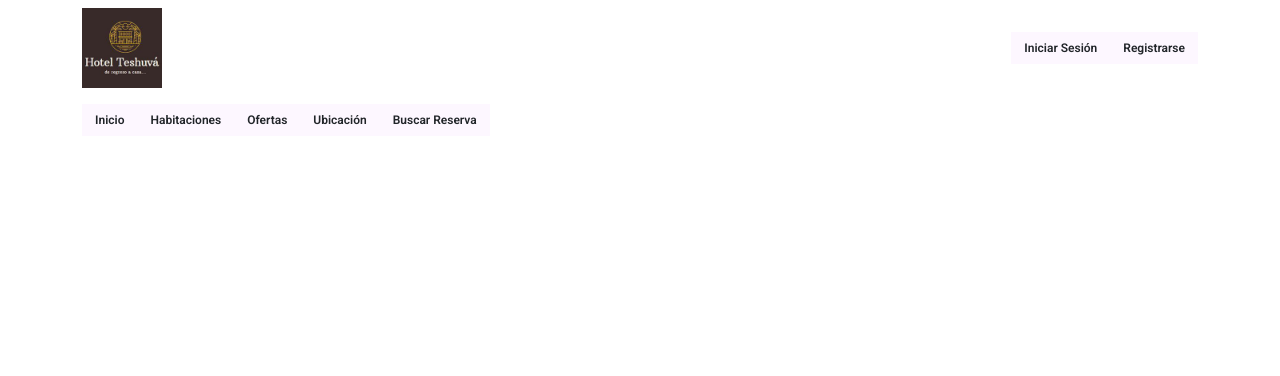
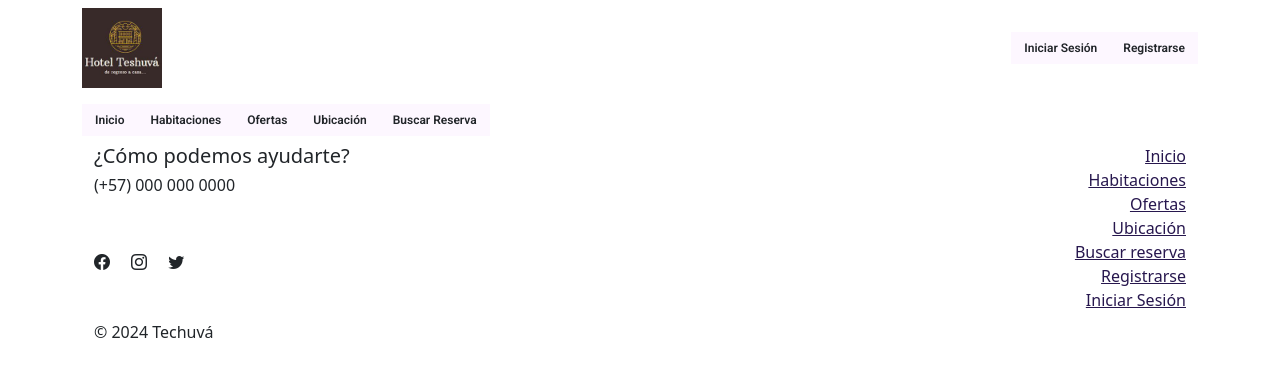
Before and after one commit to Jimena674/hotel-teshuva-deploy-test, a React (Vite) app: page / in a window 1280 px wide. Shown: the top 376 px of the page. Built offline with nearby package versions, Linux system fonts and the light colour scheme.

Commit message:
Se crea el Footer basicamente. Se crea Home y se exporta a App.jsx.

```diff
--- a/src/App.jsx
+++ b/src/App.jsx
@@ -1,10 +1,12 @@
-import Button from "./webpage/components/Button";
-import Navbar from "./webpage/components/Navbar";
+import { BrowserRouter as Router, Routes, Route } from "react-router-dom";
+import Home from "./webpage/pages/Home";
 function App() {
   return (
-    <>
-      <Navbar />
-    </>
+    <Router>
+      <Routes>
+        <Route path="/" element={<Home />}></Route>
+      </Routes>
+    </Router>
   );
 }
 
--- /dev/null
+++ b/src/webpage/components/Footer.jsx
@@ -0,0 +1,55 @@
+import { Link, NavLink } from "react-router-dom";
+export default function Footer() {
+  return (
+    <>
+      <footer className="mb-4">
+        <div className="container w-100">
+          <div className="container-fluid d-flex justify-content-between align-items-center">
+            <div
+              className="d-flex flex-column justify-content-between"
+              style={{ height: "200px" }}
+            >
+              <div className="row">
+                <h5>¿Cómo podemos ayudarte?</h5>
+                <h6>(+57) 000 000 0000</h6>
+              </div>
+              <div className="d-flex row justify-content-start">
+                <div className="col-1">
+                  <Link to="" className="text-decoration-none text-dark">
+                    <i className="bi bi-facebook" />
+                  </Link>
+                </div>
+                <div className="col-1">
+                  <Link to="" className="text-decoration-none text-dark">
+                    <i className="bi bi-instagram" />
+                  </Link>
+                </div>
+                <div className="col-1">
+                  <Link to="" className="text-decoration-none text-dark">
+                    <i className="bi bi-twitter" />
+                  </Link>
+                </div>
+              </div>
+              <div className="row">
+                <span>© 2024 Techuvá</span>
+              </div>
+            </div>
+            {/* Enlaces del sitio web */}
+            <div
+              className="d-flex flex-column justify-content-start text-end"
+              style={{ height: "200px" }}
+            >
+              <NavLink to="">Inicio</NavLink>
+              <NavLink to="">Habitaciones</NavLink>
+              <NavLink to="">Ofertas</NavLink>
+              <NavLink to="">Ubicación</NavLink>
+              <NavLink to="">Buscar reserva</NavLink>
+              <NavLink to="">Registrarse</NavLink>
+              <NavLink to="">Iniciar Sesión</NavLink>
+            </div>
+          </div>
+        </div>
+      </footer>
+    </>
+  );
+}
--- a/src/webpage/components/Navbar.jsx
+++ b/src/webpage/components/Navbar.jsx
@@ -1,4 +1,4 @@
-//import { Link, NavLink } from "react-router-dom";
+import { NavLink } from "react-router-dom";
 import Button from "./Button";
 
 export default function Navbar() {
@@ -17,20 +17,20 @@ export default function Navbar() {
             />
             {/* Enlaces de Iniciar sesión y Registro */}
             <div>
-              <a href="">
+              <NavLink to="">
                 <Button
                   name="Iniciar Sesión"
                   btnCustom="navbar-btn"
                   btnText="label-medium"
                 />
-              </a>
-              <a href="">
+              </NavLink>
+              <NavLink to="">
                 <Button
                   name="Registrarse"
                   btnCustom="navbar-btn"
                   btnText="label-medium"
                 />
-              </a>
+              </NavLink>
             </div>
           </div>
         </nav>
@@ -56,49 +56,49 @@ export default function Navbar() {
             >
               <ul className="navbar-nav me-auto mb-2 mb-lg-0">
                 <li className="nav-item">
-                  <a href="">
+                  <NavLink to="">
                     <Button
                       name="Inicio"
                       btnCustom="navbar-btn"
                       btnText="label-medium"
                     />
-                  </a>
+                  </NavLink>
                 </li>
                 <li className="nav-item">
-                  <a href="">
+                  <NavLink to="">
                     <Button
                       name="Habitaciones"
                       btnCustom="navbar-btn"
                       btnText="label-medium"
                     />
-                  </a>
+                  </NavLink>
                 </li>
                 <li className="nav-item">
-                  <a href="">
+                  <NavLink to="">
                     <Button
                       name="Ofertas"
                       btnCustom="navbar-btn"
                       btnText="label-medium"
                     />
-                  </a>
+                  </NavLink>
                 </li>
                 <li className="nav-item">
-                  <a href="">
+                  <NavLink to="">
                     <Button
                       name="Ubicación"
                       btnCustom="navbar-btn"
                       btnText="label-medium"
                     />
-                  </a>
+                  </NavLink>
                 </li>
                 <li className="nav-item">
-                  <a href="">
+                  <NavLink to="">
                     <Button
                       name="Buscar Reserva"
                       btnCustom="navbar-btn"
                       btnText="label-medium"
                     />
-                  </a>
+                  </NavLink>
                 </li>
               </ul>
             </div>
--- /dev/null
+++ b/src/webpage/pages/Home.jsx
@@ -0,0 +1,11 @@
+import Navbar from "../components/Navbar";
+import Footer from "../components/Footer";
+
+export default function Home() {
+  return (
+    <>
+      <Navbar />
+      <Footer />
+    </>
+  );
+}
```
